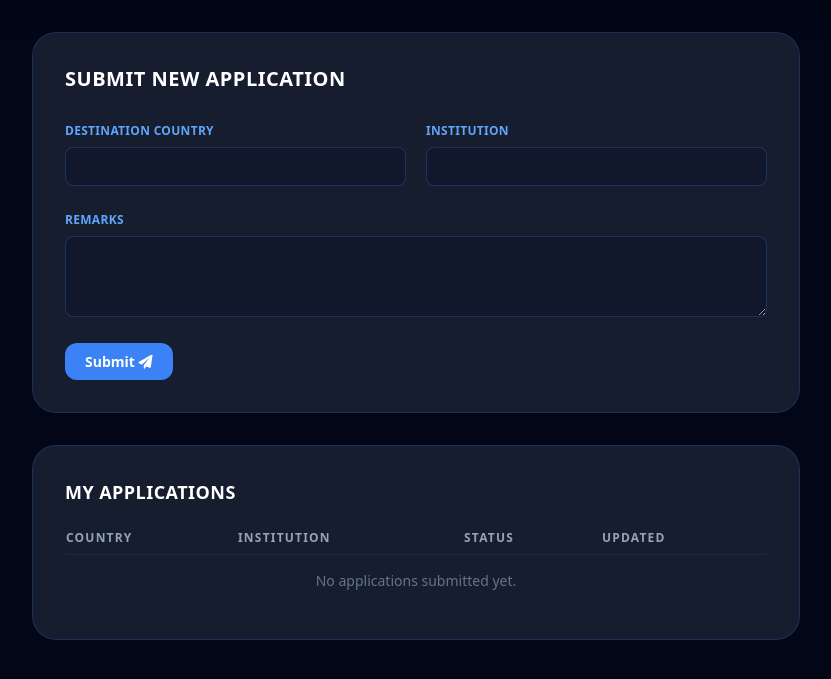
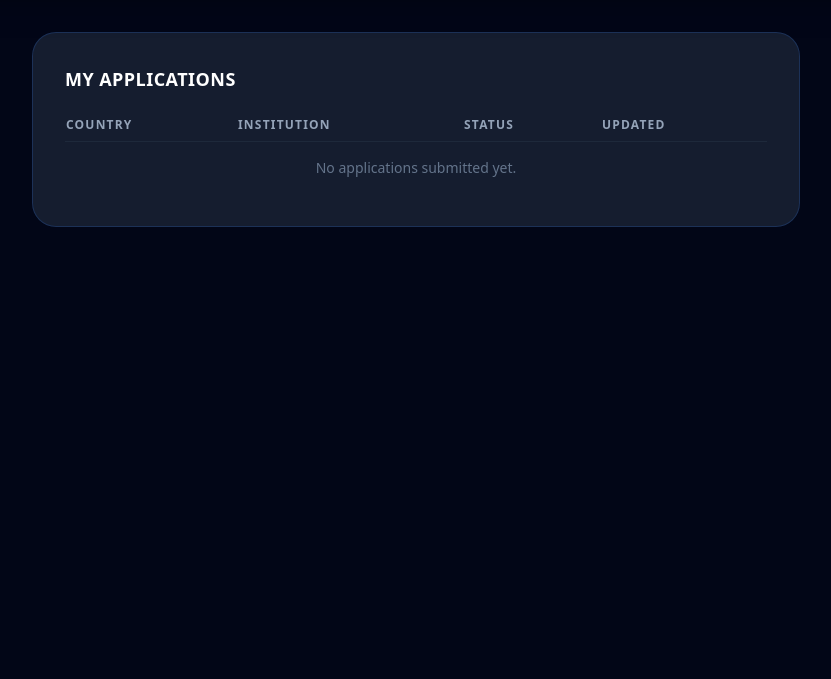
Before and after one commit to DristiSewa/DristiSewa, a Django app: page /applications/status/ in a window 1280 px wide. Shown: the part 87-766 px from the top of the page, without its empty margins (224-1055 px from the left). Run offline with Django 5.2, Linux system fonts and the light colour scheme; a user stored in the database is signed in; data comes from the database, SQL or seed files in the repository; data that the repository does not hold is empty; some libraries are stand-ins or nearby versions.

Commit message:
some changes

```diff
--- a/templates/applications/app_status.html
+++ b/templates/applications/app_status.html
@@ -3,28 +3,6 @@
 
 {% block content %}
 <div class="max-w-3xl mx-auto space-y-8">
-
-    <div class="luxury-glass-card rounded-3xl p-8">
-        <h1 class="text-xl font-black text-white mb-6 uppercase tracking-wide">Submit New Application</h1>
-        <form method="POST" class="grid grid-cols-1 sm:grid-cols-2 gap-5">
-            {% csrf_token %}
-            <div class="space-y-1.5">
-                <label class="text-xs font-bold text-blue-400 uppercase tracking-wide">{{ form.destination_country.label }}</label>
-                {{ form.destination_country }}
-            </div>
-            <div class="space-y-1.5">
-                <label class="text-xs font-bold text-blue-400 uppercase tracking-wide">{{ form.institution.label }}</label>
-                {{ form.institution }}
-            </div>
-            <div class="space-y-1.5 sm:col-span-2">
-                <label class="text-xs font-bold text-blue-400 uppercase tracking-wide">{{ form.remarks.label }}</label>
-                {{ form.remarks }}
-            </div>
-            <div class="sm:col-span-2">
-                <button type="submit" class="btn-primary">Submit <i class="fa-solid fa-paper-plane"></i></button>
-            </div>
-        </form>
-    </div>
 
     <div class="luxury-glass-card rounded-3xl p-8">
         <h2 class="text-lg font-black text-white mb-4 uppercase tracking-wide">My Applications</h2>
```
